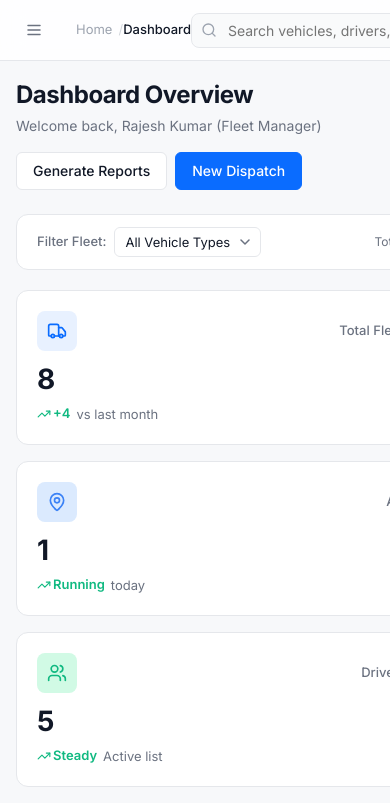
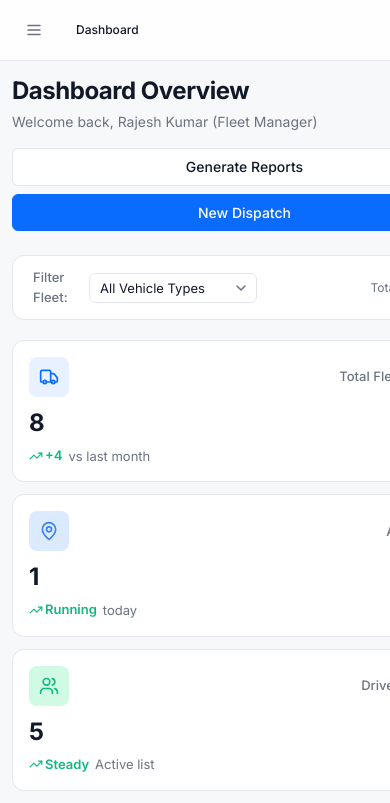
Before and after one commit to Dipak162006/odoo-hackathon-26-devcrafters, a React (Vite) app in the folder frontend/: page / in a window 390 px wide. Shown: the top 803 px of the page. Built offline with nearby package versions, Linux system fonts and the light colour scheme.

Commit message:
UI: optimize mobile responsiveness and fit rules

```diff
--- a/frontend/src/index.css
+++ b/frontend/src/index.css
@@ -1434,3 +1434,51 @@ body.dark-mode .modal-footer {
 body.dark-mode .sidebar {
   border-right-color: var(--border-color);
 }
+
+/* ── Mobile Layout Fine-Tuning ── */
+@media (max-width: 576px) {
+  .navbar-search {
+    display: none !important; /* Hide global search on tiny screens to prevent overlap */
+  }
+  .navbar-breadcrumb {
+    font-size: 0.75rem;
+  }
+  .navbar-breadcrumb a,
+  .navbar-breadcrumb .separator {
+    display: none !important; /* Hide parent crumbs to fit title */
+  }
+  .app-content {
+    padding: 12px;
+  }
+  .page-header-actions {
+    width: 100%;
+    display: flex;
+    flex-direction: column;
+    gap: 8px;
+  }
+  .page-header-actions .btn {
+    width: 100%;
+  }
+  .stats-grid {
+    grid-template-columns: 1fr !important;
+    gap: 12px;
+  }
+  .stat-card {
+    padding: 16px;
+  }
+  .stat-card-value {
+    font-size: 1.5rem;
+  }
+  .card-body {
+    padding: 16px;
+  }
+  .table-filters {
+    width: 100%;
+    display: flex;
+    flex-direction: column;
+    gap: 8px;
+  }
+  .filter-select {
+    width: 100%;
+  }
+}
```
